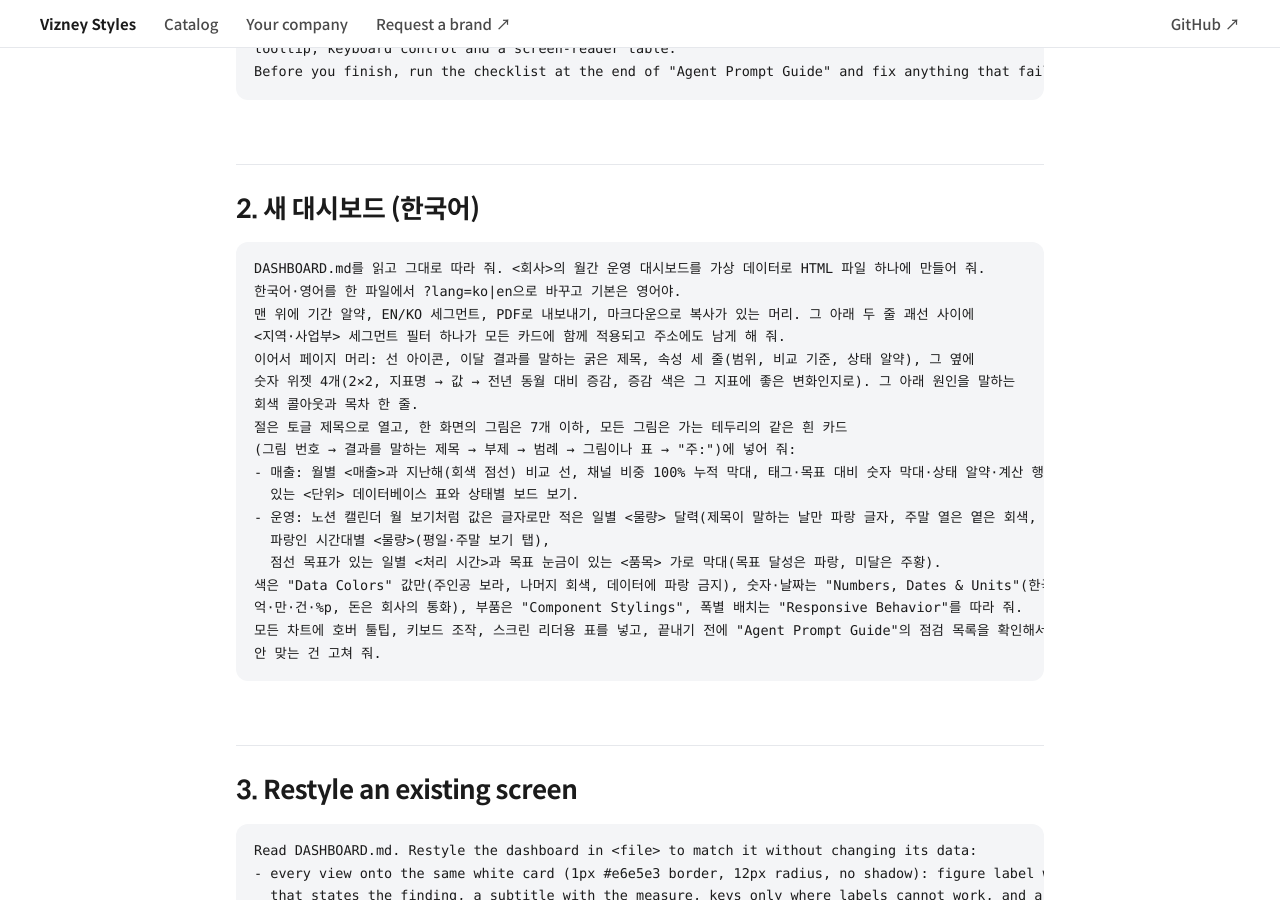
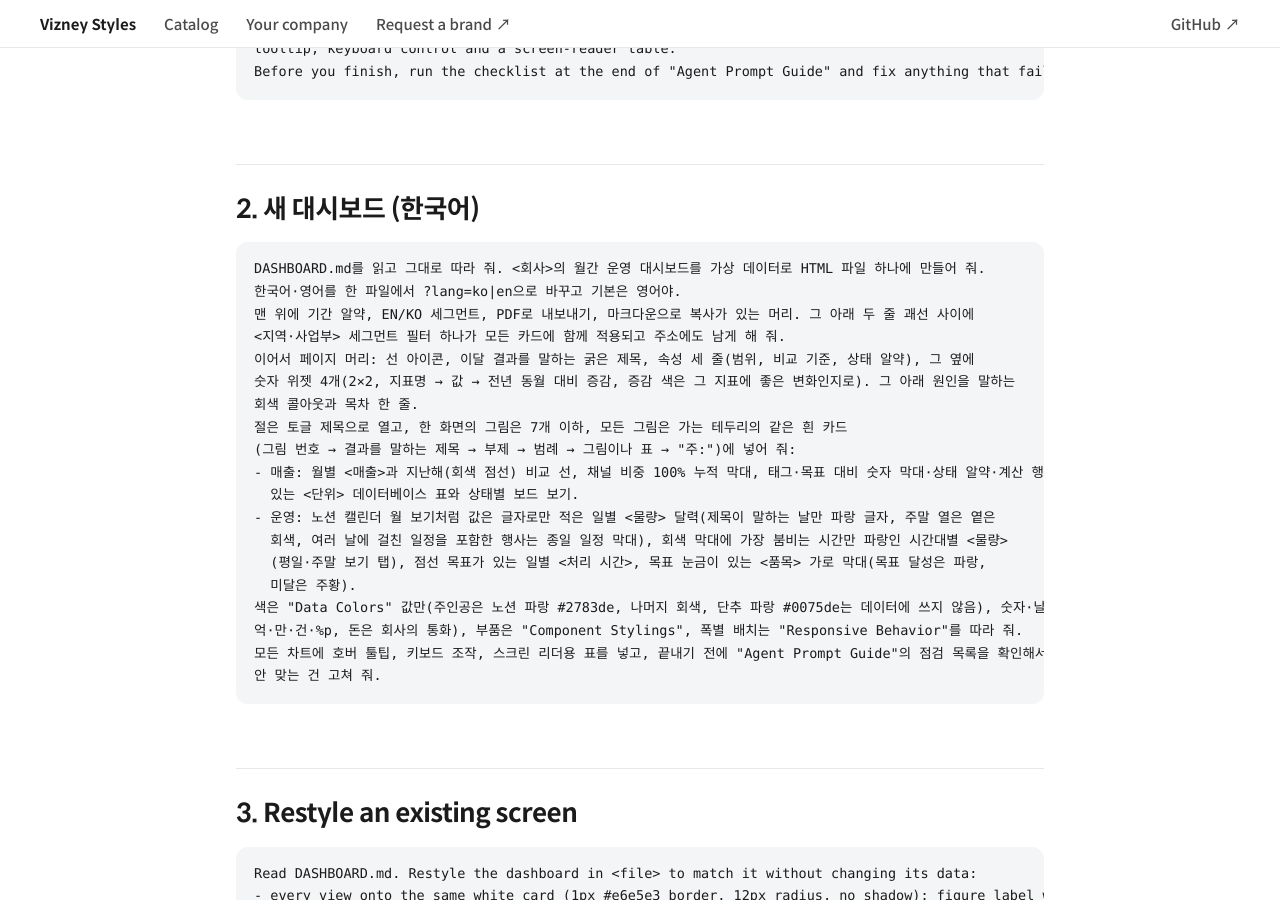
Before and after one commit to yehwanhwang/vizney-styles, a Jekyll site: the page built from notion/prompt.md, in a window 1280 px wide and 900 px high, scrolled down 1091 px. Built offline with Jekyll 4.4.1, drawn with Linux system fonts in a browser that asks for light colours; our own code applies the rules of GitHub Pages for plain Markdown files.

Commit message:
Notion prompt.md: fix the Korean build prompt (subject is Notion blue, broken line)
Co-Authored-By: Claude Opus 5.5 <noreply@anthropic.com>
Claude-Session: https://claude.ai/code/session_01F12JZi6hx6fdumaB3Y6aeV

```diff
--- a/notion/prompt.md
+++ b/notion/prompt.md
@@ -46,10 +46,11 @@ DASHBOARD.md를 읽고 그대로 따라 줘. <회사>의 월간 운영 대시보
 (그림 번호 → 결과를 말하는 제목 → 부제 → 범례 → 그림이나 표 → "주:")에 넣어 줘:
 - 매출: 월별 <매출>과 지난해(회색 점선) 비교 선, 채널 비중 100% 누적 막대, 태그·목표 대비 숫자 막대·상태 알약·계산 행이
   있는 <단위> 데이터베이스 표와 상태별 보드 보기.
-- 운영: 노션 캘린더 월 보기처럼 값은 글자로만 적은 일별 <물량> 달력(제목이 말하는 날만 파랑 글자, 주말 열은 옅은 회색, 여러 날에 걸친 일정을 포함한 행사는 종일 일정 막대)
-  파랑인 시간대별 <물량>(평일·주말 보기 탭),
-  점선 목표가 있는 일별 <처리 시간>과 목표 눈금이 있는 <품목> 가로 막대(목표 달성은 파랑, 미달은 주황).
-색은 "Data Colors" 값만(주인공 보라, 나머지 회색, 데이터에 파랑 금지), 숫자·날짜는 "Numbers, Dates & Units"(한국어는
+- 운영: 노션 캘린더 월 보기처럼 값은 글자로만 적은 일별 <물량> 달력(제목이 말하는 날만 파랑 글자, 주말 열은 옅은
+  회색, 여러 날에 걸친 일정을 포함한 행사는 종일 일정 막대), 회색 막대에 가장 붐비는 시간만 파랑인 시간대별 <물량>
+  (평일·주말 보기 탭), 점선 목표가 있는 일별 <처리 시간>, 목표 눈금이 있는 <품목> 가로 막대(목표 달성은 파랑,
+  미달은 주황).
+색은 "Data Colors" 값만(주인공은 노션 파랑 #2783de, 나머지 회색, 단추 파랑 #0075de는 데이터에 쓰지 않음), 숫자·날짜는 "Numbers, Dates & Units"(한국어는
 억·만·건·%p, 돈은 회사의 통화), 부품은 "Component Stylings", 폭별 배치는 "Responsive Behavior"를 따라 줘.
 모든 차트에 호버 툴팁, 키보드 조작, 스크린 리더용 표를 넣고, 끝내기 전에 "Agent Prompt Guide"의 점검 목록을 확인해서
 안 맞는 건 고쳐 줘.
```
Also changed, not shown: 1 other file.
